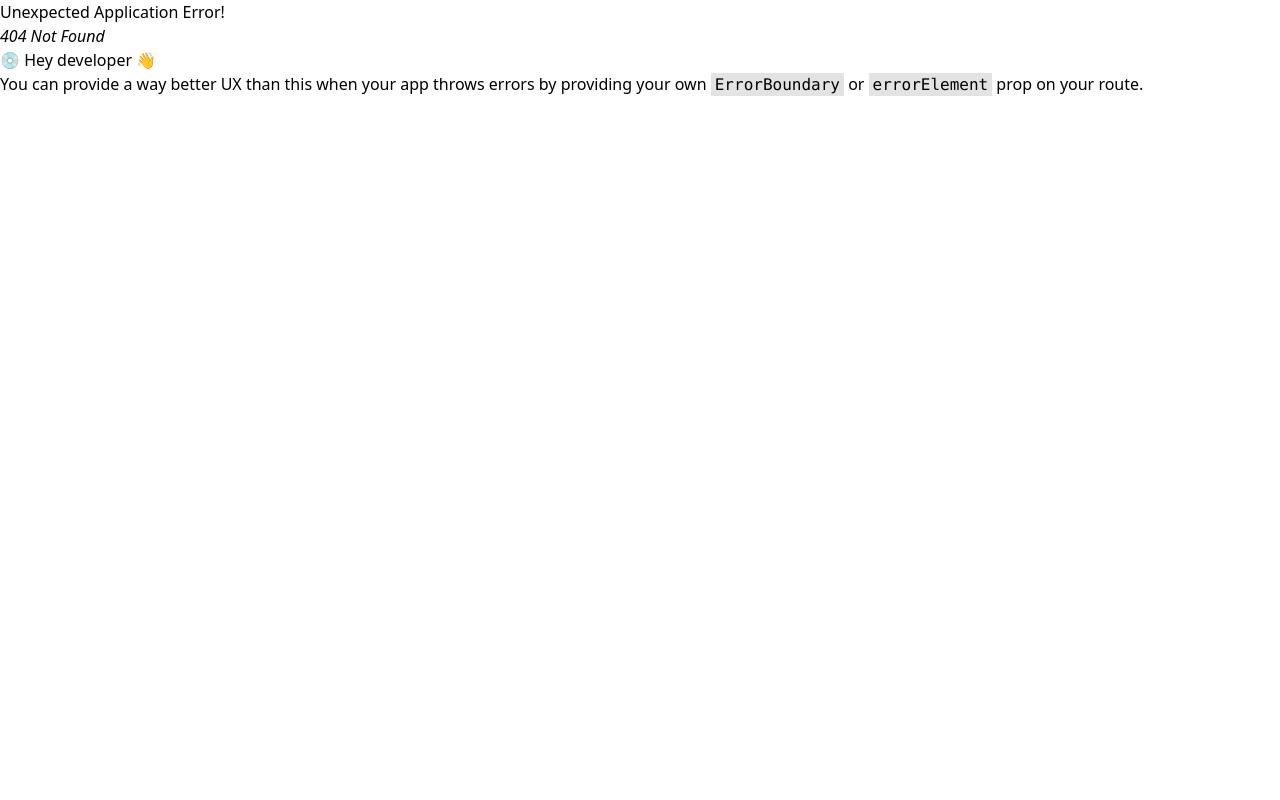
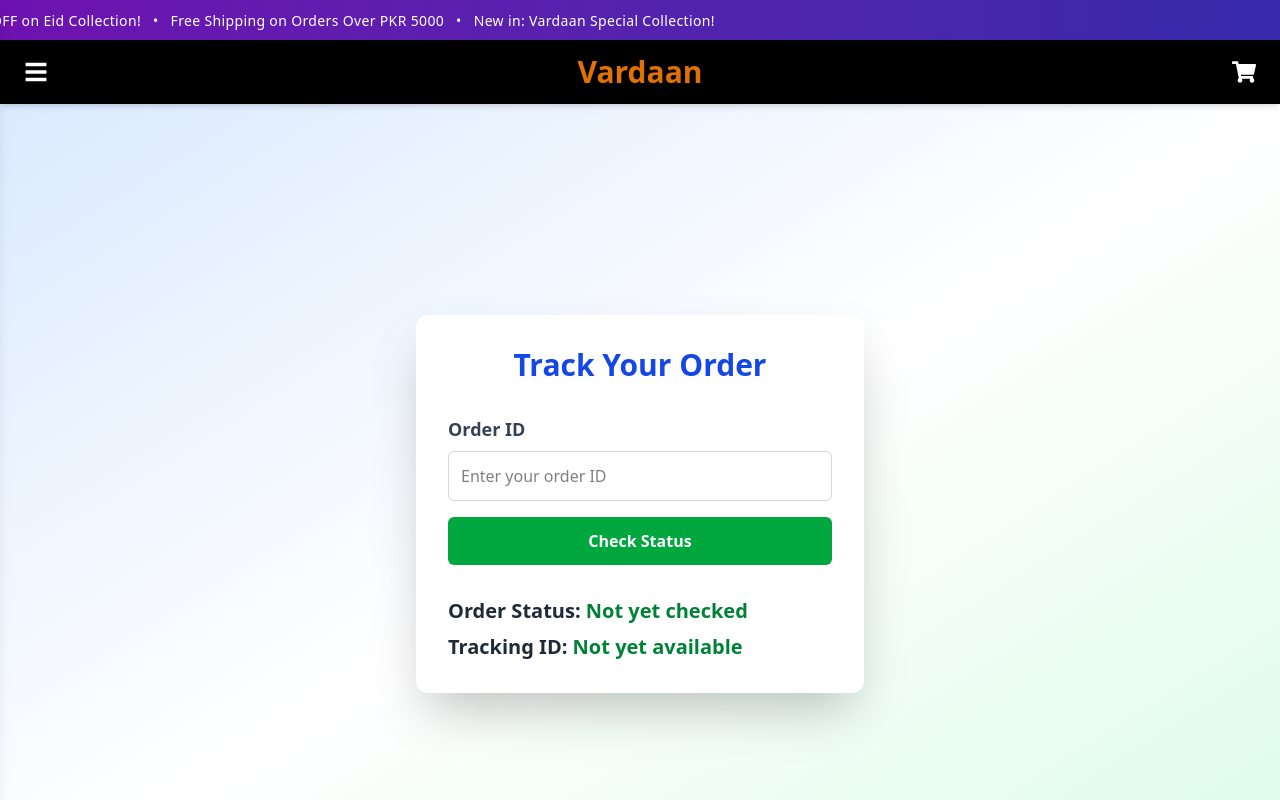
Before and after one commit to SheikhFareed99/wardaan_mern, a React (Vite) app in the folder frontend/: page /OrderTrack in a window 1280 px wide. Before the commit this address had no page. Shown: the top 800 px of the page. Built offline with nearby package versions, Linux system fonts and the light colour scheme.

Commit message:
tracking id

```diff
--- a/frontend/src/App.jsx
+++ b/frontend/src/App.jsx
@@ -10,12 +10,16 @@ import AdminLogin from './components/AdminLogin.jsx';
 import OrdersManagment from './components/OrdersManagment.jsx';
 import ProductManagment from './components/ProductManagment.jsx';
 import FinanceManagment from './components/FinanceManagment.jsx';
-
+import OrderTrack from './components/OrderTrack.jsx'
 import OrderConfirmation from './components/OrderConfirmation.jsx';
 const router = createBrowserRouter([
   {
     path: "/",
     element: <Home />
+  },
+  {
+    path: "/OrderTrack",
+    element: <OrderTrack />
   },
   {
     path: "/OrderConfirmation",
--- /dev/null
+++ b/frontend/src/components/OrderTrack.jsx
@@ -0,0 +1,59 @@
+import axios from 'axios';
+import { useState } from 'react';
+import Header from './header.jsx';
+import Footer from './footer.jsx'
+
+function OrderTrack() {
+    const [orderid, setorderid] = useState("");
+    const [trackingid, settrackingid] = useState("");
+    const [status, setstatus] = useState("");
+
+    const fetchStatus = async () => {
+        try {
+            const response = await axios.get(`https://wardaan-mern.onrender.com/api/orders/orderid/:status=${orderid}`);
+            setstatus(response.data.status);
+            settrackingid(response.data.trackingid);
+        } catch (err) {
+            console.error("Error occurred:", err.message);
+        }
+    };
+
+    return (
+        <>
+        <Header/>
+        <div className="min-h-screen bg-gradient-to-br from-blue-100 via-white to-green-100 flex items-center justify-center px-4">
+            <div className="bg-white shadow-2xl rounded-xl w-full max-w-md p-8">
+                <h1 className="text-3xl font-bold text-center text-blue-700 mb-8">Track Your Order</h1>
+
+                <label className="block text-gray-700 font-semibold mb-2 text-lg">Order ID</label>
+                <input
+                    type="text"
+                    placeholder="Enter your order ID"
+                    className="w-full p-3 mb-4 rounded-md border border-gray-300 focus:ring-2 focus:ring-blue-300 outline-none"
+                    onChange={(e) => setorderid(e.target.value)}
+                    value={orderid}
+                />
+
+                <button
+                    onClick={fetchStatus}
+                    className="w-full bg-green-600 hover:bg-green-700 text-white font-semibold py-3 rounded-md transition duration-200"
+                >
+                    Check Status
+                </button>
+
+                <div className="mt-8">
+                    <h2 className="text-xl font-semibold text-gray-800 mb-2">
+                        Order Status: <span className="text-green-700">{status || 'Not yet checked'}</span>
+                    </h2>
+                    <h2 className="text-xl font-semibold text-gray-800">
+                        Tracking ID: <span className="text-green-700">{trackingid || 'Not yet available'}</span>
+                    </h2>
+                </div>
+            </div>
+        </div>
+        <Footer/>
+        </>
+    );
+}
+
+export default OrderTrack;
```
Also changed, not shown: 2 other files (tests, documents, lock files or other folders).
